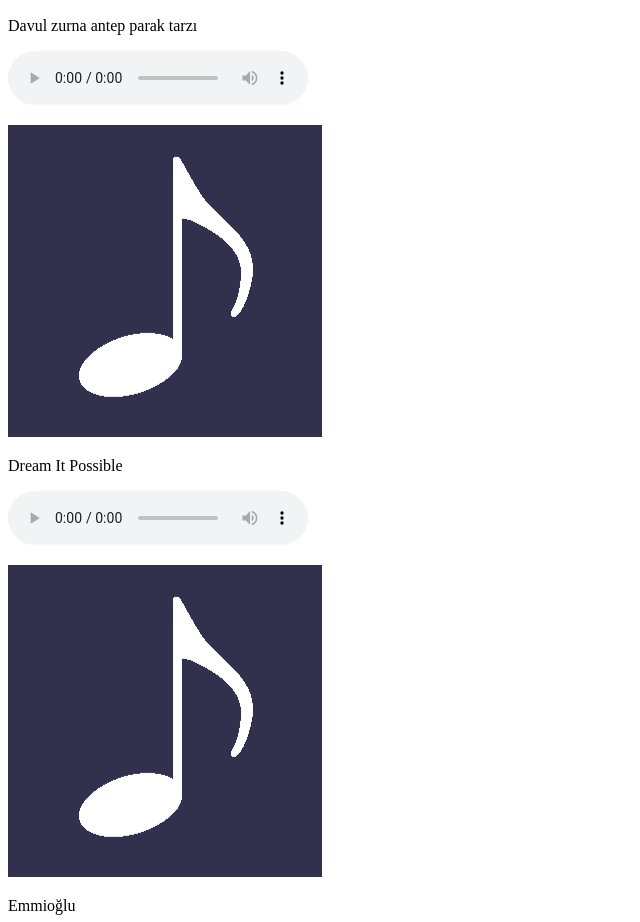
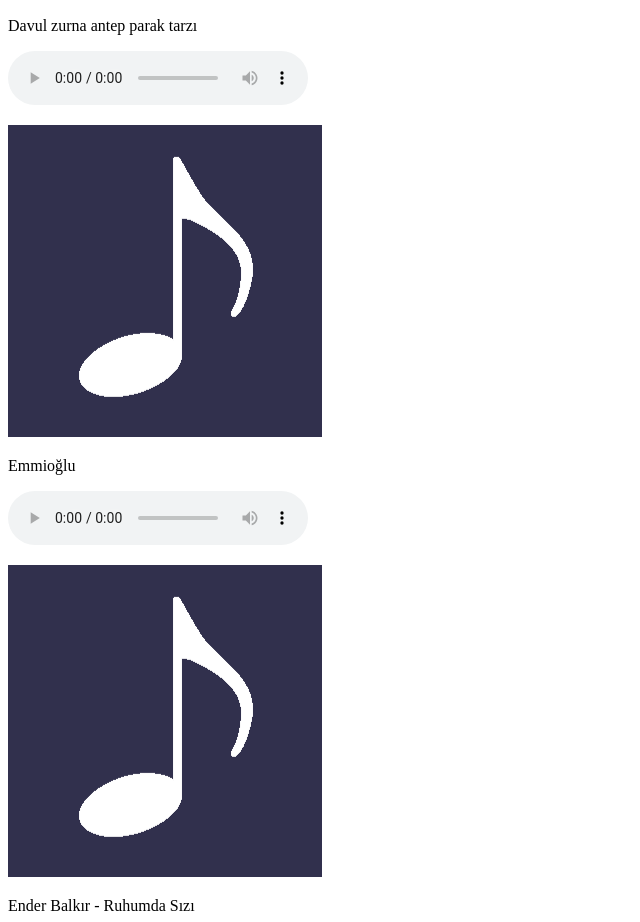
Before and after one commit to CagsDev/SwanSound-V0.0.1_Responsive, a plain HTML site: page egealist.html in a window 1280 px wide. Shown: the part 10168-11090 px from the top of the page, without its empty margins (0-640 px from the left). Drawn offline with Linux system fonts and the light colour scheme.

Commit message:
Egealist-update

```diff
--- a/egealist.html
+++ b/egealist.html
@@ -232,14 +232,6 @@
                 <p class="sarki-adi">Davul zurna antep parak tarzı<p>
                 <audio controls class="pl-sarki">
                     <source src="media/Davul Zurna antep parak tarzı (offıcial music)(_PYsIFscGd4o_).m4a" type="audio/mpeg">
-                </audio>
-            </div>
-
-            <div class="sarki-kutusu">
-                <img src="media/def.png" class="pr-msc">
-                <p class="sarki-adi">Dream It Possible<p>
-                <audio controls class="pl-sarki">
-                    <source src="media/Dream_It_Possible.mp3" type="audio/mpeg">
                 </audio>
             </div>
 
```
